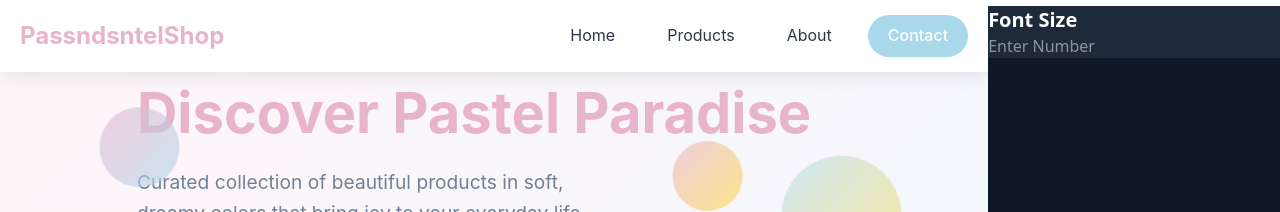
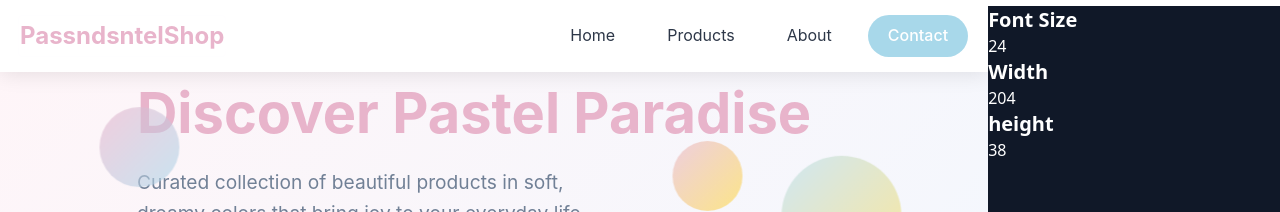
Before and after one commit to Aakri1134/web-builder, a React (Vite) app in the folder client/: page /project/1 in a window 1280 px wide. Both pictures are taken after a click on the element "PassndsntelShop". Shown: the top 212 px of the page. Built offline with nearby package versions, Linux system fonts and the light colour scheme.

Commit message:
Add width, height and speed in arrow keys

```diff
--- a/client/src/components/Edit/GlobalEditor.tsx
+++ b/client/src/components/Edit/GlobalEditor.tsx
@@ -1,8 +1,6 @@
-import { useRecoilValue, type SetterOrUpdater } from "recoil"
+import { useRecoilValue } from "recoil"
 import { currentComponentID } from "../../recoil/atoms/component"
-import useComponentEdit from "../../hooks/useComponentEdit"
 import { useEffect, useRef, useState } from "react"
-import { checkPresence } from "../../utils/DSL/requirements"
 import { getType } from "../../utils/DSL/typeMap"
 import type { DSLComponent } from "../../types/DSL"
 import {
@@ -10,45 +8,15 @@ import {
   type StyleEditProperty,
 } from "../../utils/Editor/requirements"
 import Manager from "./GlobalEditor/Manager"
-
-// export default function GlobalEditor() {
-//   const activeComponentID = useRecoilValue(currentComponentID)
-//   const textInput = useRef(null)
-//     //@ts-ignore
-//     const { style, setStyle, props, setProps } =
-//       useComponentEdit(activeComponentID)
-
-//     if(activeComponentID === null) return null
-
-//     return (
-//       <div className=" min-w-[500px] bg-fuchsia-500 ">
-//         {props.text &&
-//           checkPresence(
-//             getType(activeComponentID) as DSLComponent["type"],
-//             "text"
-//           ) && (
-//             <div>
-//               <h1>Text</h1>
-//               <input
-//                 ref={textInput}
-//                 placeholder={props.text}
-//                 type="text"
-//                 value={props.text}
-//                 onChange={(x) => {
-//                   setProps({ ...props, text: x.target.value })
-//                 }}
-//               />
-//             </div>
-//           )}
-//       </div>
-//     )
-//   }
+import InputNumber from "./GlobalEditor/InputNumber"
 
 export type PropsChange = {
+  id: string[]
   key: keyof DSLComponent["props"]
   value: string
 }
 export type StyleChange = {
+  id: string[]
   key: keyof Partial<React.CSSProperties>
   value: string
 }
@@ -56,24 +24,27 @@ export type StyleChange = {
 export default function GlobalEditor() {
   const activeComponentID = useRecoilValue(currentComponentID)
   const [styleFields, setStyleFields] = useState<StyleEditProperty[]>([])
-  const [styleChange, setStyleChamge] = useState<StyleChange | null>()
-  const [propsChange, setPropsChamge] = useState<PropsChange | null>()
+  const [styleChange, setStyleChamge] = useState<StyleChange | null>(null)
+  const [propsChange, setPropsChamge] = useState<PropsChange | null>(null)
+  const mapKey = useRef<number>(0)
   const fontSizeInput = useRef<HTMLInputElement | null>(null)
+  const widthInput = useRef<HTMLInputElement | null>(null)
+  const heightInput = useRef<HTMLInputElement | null>(null)
 
   useEffect(() => {
-    const handleKeydown = (e: KeyboardEvent) => {
+    function handleKeydown(e: KeyboardEvent) {
       if (e.key === "Enter") {
-        if (fontSizeInput.current?.focus) {
-          console.log()
-          setStyleChamge({
-            key: "fontSize",
-            value: `${fontSizeInput.current.value}px`,
-          })
+        if (document.activeElement instanceof HTMLElement) {
+          document.activeElement.blur()
         }
+				e.stopPropagation()
       }
     }
 
     document.addEventListener("keydown", handleKeydown, { capture: true })
+    return () => {
+      document.removeEventListener("keydown", handleKeydown, { capture: true })
+    }
   }, [])
 
   useEffect(() => {
@@ -94,22 +65,57 @@ export default function GlobalEditor() {
       {activeComponentID?.map((id) => {
         return (
           <Manager
+            key={++mapKey.current}
             id={id}
             propsChange={propsChange}
             styleChange={styleChange}
           />
         )
       })}
-      {styleFields.includes("font-size") && (
-        <div className=" w-full bg-gray-800">
-          <h1 className=" text-white text-xl font-bold">Font Size</h1>
-          <input
-            ref={fontSizeInput}
-            type="number"
-            placeholder="Enter Number"
-            className=" text-white appearance-none"
-          />
-        </div>
+      {activeComponentID && styleFields.includes("font-size") && (
+        <InputNumber
+          inputRef={fontSizeInput}
+          label="Font Size"
+          handleChange={(value) => {
+            setStyleChamge({
+              id: activeComponentID,
+              key: "fontSize",
+              value,
+            })
+          }}
+          type="style"
+          keyString="fontSize"
+        />
+      )}
+      {activeComponentID && styleFields.includes("dimension") && (
+        <InputNumber
+          inputRef={widthInput}
+          label="Width"
+          handleChange={(value) => {
+            setStyleChamge({
+              id: activeComponentID,
+              key: "width",
+              value,
+            })
+          }}
+          type="style"
+          keyString="width"
+        />
+      )}
+      {activeComponentID && styleFields.includes("dimension") && (
+        <InputNumber
+          inputRef={heightInput}
+          label="height"
+          handleChange={(value) => {
+            setStyleChamge({
+              id: activeComponentID,
+              key: "height",
+              value,
+            })
+          }}
+          type="style"
+          keyString="height"
+        />
       )}
     </div>
   )
--- /dev/null
+++ b/client/src/components/Edit/GlobalEditor/InputNumber.tsx
@@ -0,0 +1,124 @@
+import { useEffect, useRef, useState } from "react"
+import { useRecoilValue } from "recoil"
+import { currentComponentID } from "../../../recoil/atoms/component"
+import type { DSLComponent } from "../../../types/DSL"
+
+type InputStyleNumber = {
+  placeholder?: string
+  handleChange: (input: string) => void
+  label: string
+  type: "style"
+  keyString: keyof React.CSSProperties
+  inputRef: React.MutableRefObject<HTMLInputElement | null>
+}
+
+type InputPropsNumber = {
+  placeholder?: string
+  handleChange: (input: string) => void
+  label: string
+  type: "props"
+  keyString: keyof DSLComponent["props"]
+  inputRef: React.MutableRefObject<HTMLInputElement | null>
+}
+
+type Input = InputStyleNumber | InputPropsNumber
+export default function InputNumber({
+  placeholder,
+  handleChange,
+  label,
+  type,
+  keyString,
+  inputRef,
+}: Input) {
+  const activeComponentID = useRecoilValue(currentComponentID)
+  const [initialValue, setInitialValue] = useState<string>("")
+  const pushDuration = useRef<number>(1)
+  const pushDurationResetTimeout = useRef<number>(0)
+
+  useEffect(() => {
+    function handleKeydown(e: KeyboardEvent) {
+      if (inputRef.current === document.activeElement) {
+        if (e.shiftKey && e.key === "ArrowUp") {
+          setInitialValue((x) => (Number(x) + 0.5).toString())
+        } else if (e.shiftKey && e.key === "ArrowDown") {
+          setInitialValue((x) => (Number(x) - 0.5).toString())
+        } else if (e.key === "ArrowDown") {
+          setInitialValue((x) =>
+            (Number(x) - 1 * Math.floor(pushDuration.current)).toString()
+          )
+          pushDuration.current = 0.5 + pushDuration.current
+          if (pushDurationResetTimeout.current) {
+            clearTimeout(pushDurationResetTimeout.current)
+          }
+          pushDurationResetTimeout.current = setTimeout(() => {
+            pushDuration.current = 0
+          }, 300)
+        } else if (e.key === "ArrowUp") {
+          pushDuration.current = 0.5 + pushDuration.current
+          setInitialValue((x) =>
+            (Number(x) + 1 * Math.floor(pushDuration.current)).toString()
+          )
+          if (pushDurationResetTimeout.current) {
+            clearTimeout(pushDurationResetTimeout.current)
+          }
+          pushDurationResetTimeout.current = setTimeout(() => {
+            pushDuration.current = 0
+          }, 300)
+        }
+      }
+    }
+
+    document.addEventListener("keydown", handleKeydown, { capture: true })
+    return () => {
+      document.removeEventListener("keydown", handleKeydown, { capture: true })
+    }
+  }, [])
+
+  useEffect(() => {
+    handleChange(`${initialValue}px`)
+  }, [initialValue])
+
+  useEffect(() => {
+    if (keyString === "width") {
+      console.log("width")
+    }
+    let val: number | null = null
+    if (type === "style") {
+      for (const id of activeComponentID ?? []) {
+        const ele = document.getElementById(id)
+        if (ele) {
+          if (val === null) {
+            val = parseFloat(getComputedStyle(ele)[keyString as any])
+          } else if (
+            val !== parseFloat(getComputedStyle(ele)[keyString as any])
+          ) {
+            val = -1
+            break
+          }
+        }
+      }
+      console.log(val)
+      if (val) {
+        console.log("Inside If")
+        val = Math.round(Number(val))
+        setInitialValue(val == -1 ? "--" : val.toString())
+      }
+    }
+  }, [activeComponentID, type, keyString])
+
+  return (
+    <div>
+      <h1 className=" text-white text-xl font-bold">{label}</h1>
+      <input
+        ref={inputRef}
+        type="number"
+        placeholder={placeholder}
+        className="  text-white appearance-none"
+        value={initialValue}
+        onChange={(e) => {
+          setInitialValue(e.target.value)
+        }}
+      />
+    </div>
+  )
+}
--- a/client/src/components/Edit/GlobalEditor/Manager.tsx
+++ b/client/src/components/Edit/GlobalEditor/Manager.tsx
@@ -4,8 +4,8 @@ import type { PropsChange, StyleChange } from "../GlobalEditor"
 
 type InputManager = {
   id: string
-  styleChange?: StyleChange | null
-  propsChange?: PropsChange | null
+  styleChange: StyleChange | null
+  propsChange: PropsChange | null
 }
 
 export default function Manager({
@@ -15,18 +15,18 @@ export default function Manager({
 }: InputManager) {
   const { setStyle, setProps } = useComponentEdit(id)
   useEffect(() => {
-    if (styleChange)
+    if (styleChange && styleChange.id.includes(id))
       setStyle((x) => {
         return { ...x, [styleChange.key]: styleChange.value }
       })
-  }, [styleChange?.key, styleChange?.value, setStyle])
+  }, [styleChange?.key, styleChange?.value, styleChange?.id, setStyle])
 
   useEffect(() => {
-    if (propsChange)
+    if (propsChange && propsChange.id.includes(id))
       setProps((x) => {
         return { ...x, [propsChange.key]: propsChange.value }
       })
-  }, [propsChange?.key, propsChange?.value, setStyle])
+  }, [propsChange?.key, propsChange?.value, propsChange?.id, setStyle])
 
   return <></>
 }
--- a/client/src/components/Edit/SelectBox.tsx
+++ b/client/src/components/Edit/SelectBox.tsx
@@ -11,7 +11,6 @@ export default function Selector() {
   const [, forceUpdate] = useState({})
 
   useEffect(() => {
-    console.log("Selected Elements : " + curr)
     if (!curr || curr.length === 0) {
       lastPosition.current = {}
       console.log("No elements")
@@ -105,7 +104,7 @@ export default function Selector() {
         width: width,
         height: height,
         pointerEvents: "none",
-      }} className="border-[1px] border-blue-300 z-[1000] rounded-xs"/>)
+      }} className="border-[1px] border-blue-300 z-[999] rounded-xs"/>)
       })}
     </div>
   )
```
